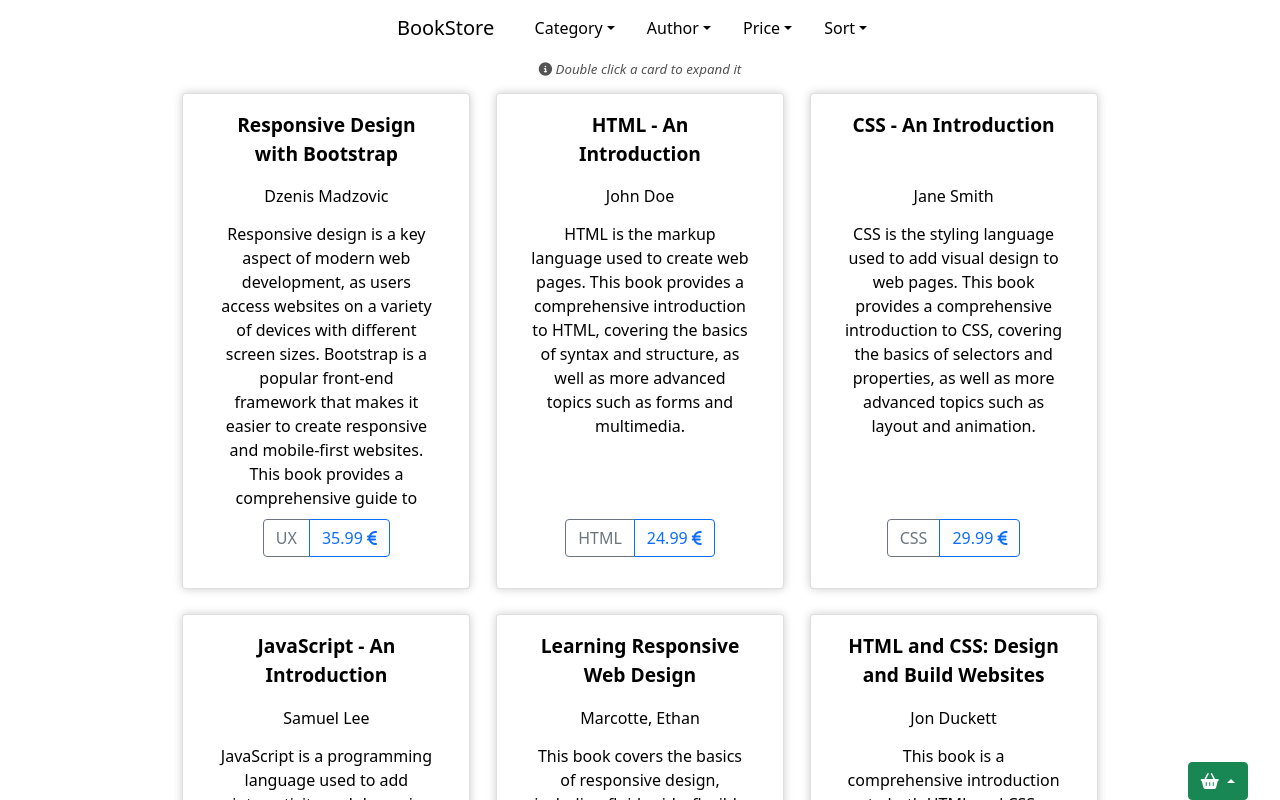
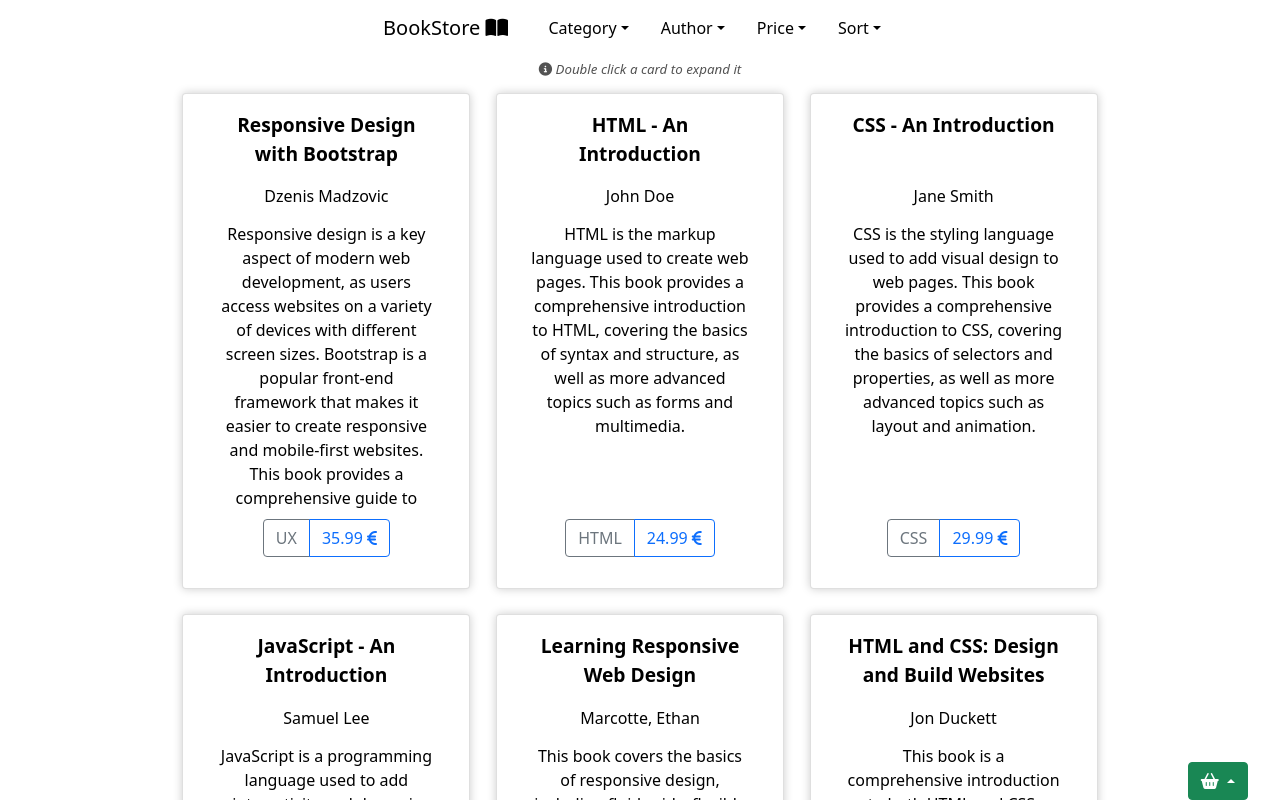
Before and after one commit to PsychicPlatypus/Frontend-JS-Only, a website built with Vite: page index.html in a window 1280 px wide. Shown: the top 800 px of the page. Built offline with nearby package versions, Linux system fonts and the light colour scheme.

Commit message:
Book store icon

```diff
--- a/index.html
+++ b/index.html
@@ -20,8 +20,9 @@
 <body>
     <div id="app">
         <nav class="navbar bg-white flex-wrap justify-content-center sticky-top" id="filter-container">
-            <a class="navbar-brand" onclick="window.location.reload(-1)"
-                style="cursor: pointer; color:black">BookStore</a>
+            <a class="navbar-brand" onclick="window.location.reload(-1)" style="cursor: pointer; color:black">
+                BookStore <i class="fas fa-book-open"></i>
+            </a>
             &nbsp;&nbsp;
         </nav>
         <span id="info-bubble">
--- a/main.js
+++ b/main.js
@@ -318,7 +318,7 @@ const bookCard = (book) => `
             <button id="overlay-button">
                 <div class="card-title" id="card-title">${book.title}</div>
                 <div class="card-subtitle" id="card-subtitle">${book.author}</div>
-                <img class="card-img-top" src="" alt="..." id="hidden-image">
+                <img class="card-img-top" src="" alt="Loading..." id="hidden-image">
                 <div class="card-text" id="card-text">${book.description}</div>
             </button>
             <div class="btn-group" role="group">
```
